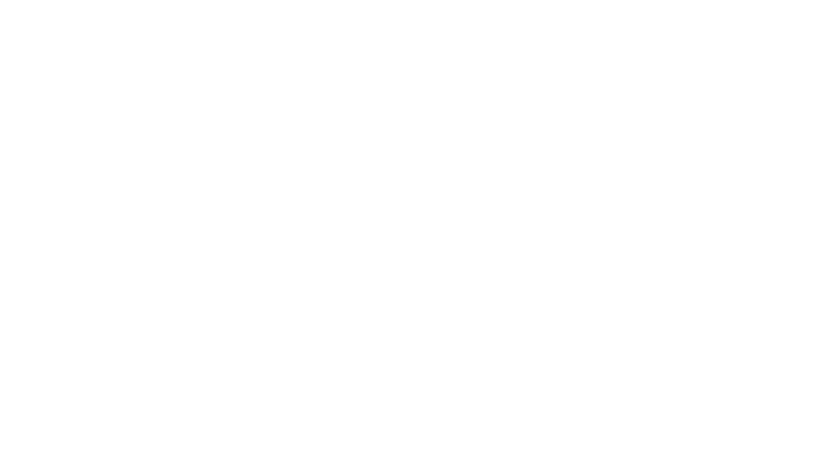
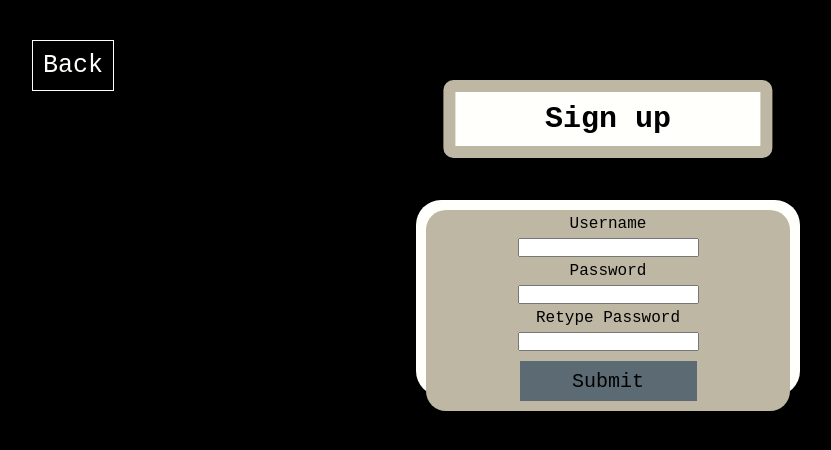
Before and after one commit to maxthemus/Tik-Tak-Toe_Project, a plain HTML site: page front-end/pages/signup.html in a window 1280 px wide. Shown: the whole page, without its empty margins (32-863 px from the left). Drawn offline with Linux system fonts and the light colour scheme.

Commit message:
just finished the html css and javascript for the front end of the project

```diff
--- a/front-end/pages/menu.html
+++ b/front-end/pages/menu.html
@@ -0,0 +1,10 @@
+<!DOCTYPE html>
+<html>
+    <head>
+        <link rel="stylesheet" href="../styles.css">
+    </head>
+    <body>
+
+    </body>
+
+</html>
--- /dev/null
+++ b/front-end/pages/signUp.js
@@ -0,0 +1,28 @@
+//function for signing up new users
+function signupUser() {
+    const username = document.getElementById('username').value;
+    const password = document.getElementById('password').value;
+    const repassword = document.getElementById('repassword').value;
+
+    //Check to see if username is taken in the DB
+    const usernameTake = false; // ACCESS DB HERE
+
+    if(usernameTake) {
+        //if username is taken
+        document.getElementById('invalid').innerHTML = "Username is taken!";
+        document.getElementById('signBut').style.height = "30px";
+        return;
+    }
+    //if username is not taken
+    //Check if the passwords match up
+    if(password === repassword) {
+        //Create new user
+
+        //ACCESS DB HERE
+
+    } else {
+        //prompt try again
+        document.getElementById('invalid').innerHTML = "Passwords don't match!";
+        document.getElementById('signBut').style.height = "30px";
+    }
+}
--- a/front-end/pages/signup.html
+++ b/front-end/pages/signup.html
@@ -0,0 +1,30 @@
+<!DOCTYPE html>
+<html>
+	<head>
+		<link rel="stylesheet" href="../styles.css">
+	</head>
+	<body>
+		<div class="start__title">
+			<h1>Sign up</h1>
+		</div>
+
+        <div class="back__button">
+            <button onclick="window.location = '../index.html'">Back</button>
+        </div>
+
+		<div class="sign__main">
+			<div class="login__form">
+                <label for="username">Username</label>
+                <input type="text" id="username" />
+                <label for="passord">Password</label>
+                <input type="password" id="password" />
+                <label for="repassword">Retype Password</label>
+                <input type="password" id="repassword" />
+                <p id="invalid"></p>
+                <button id="signBut" type="submit" onclick="signupUser()">Submit</button>
+            </div>
+		</div>
+
+		<script src="./signUp.js"></script>
+	</body>
+</html>
--- a/front-end/styles.css
+++ b/front-end/styles.css
@@ -114,3 +114,32 @@ body {
 	background-color: #FFFFFC;
 	color: #000000;
 }
+
+/* sign up page styles */
+.sign__main {
+	margin-top: 25vh;
+	margin-left: 35vw;
+	margin-right: 35vw;
+	padding: 10px;
+	background-color: #FFFFFC;
+	display: flex;
+	flex-direction: column;
+	justify-content:space-between;
+	height: 22vh;
+
+	border-radius: 25px;
+}
+
+.sign__main button {
+	background-color: #5C6B73;
+	font-size: 20px;
+	border: none;
+	height: 5vh;
+	transition: ease-in-out 0.5s all;
+}
+.sign__main button:hover {
+	background-color: #5C6B73;
+	font-weight: bold;
+	border-radius: 20px;
+
+}
```
Also changed, not shown: front-end/index.html (+1 -1 lines), front-end/pages/login.html (+1 -1 lines).
